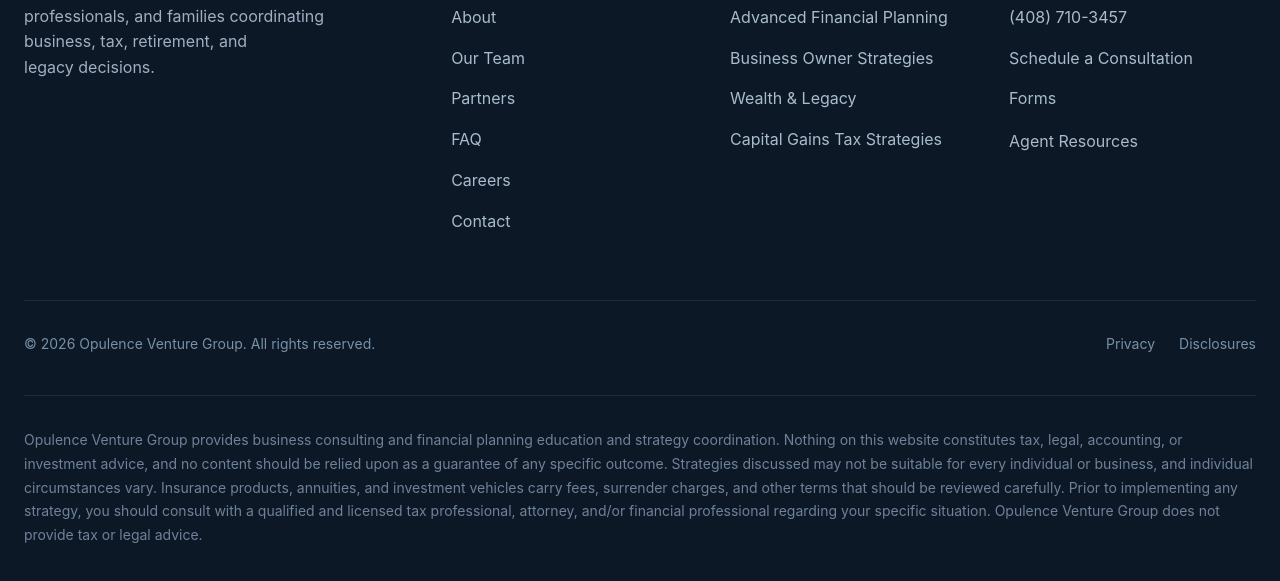
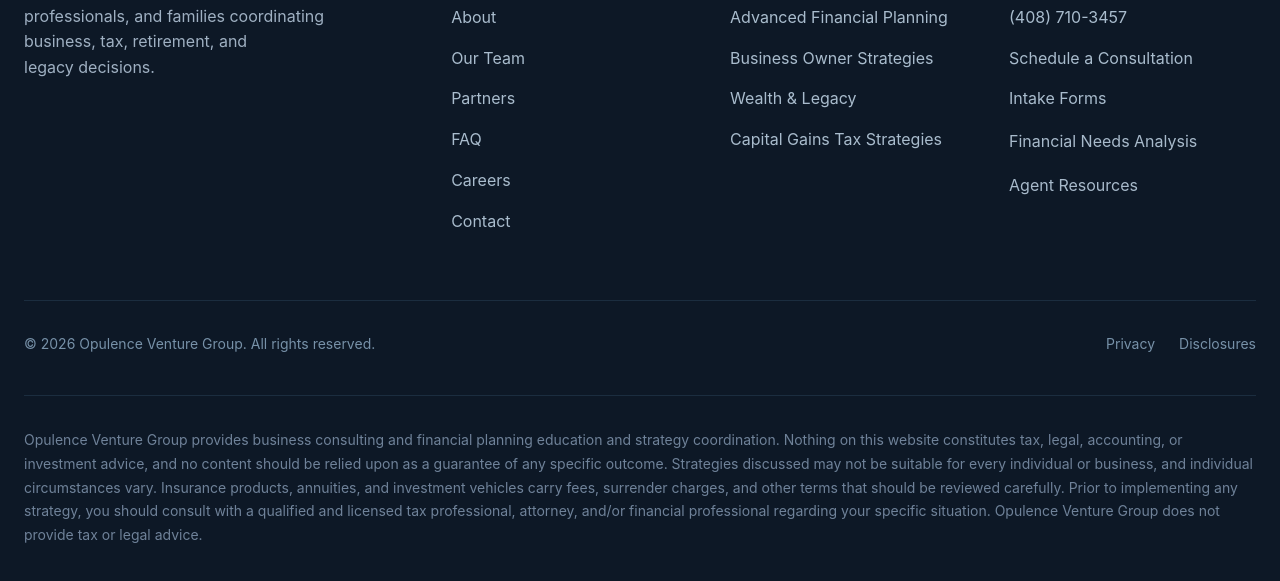
Before and after one commit to frvaladezjr-hub/opulence-venture-website, a plain HTML site: page about.html in a window 1280 px wide. Shown: the part 3560-4141 px from the top of the page. Drawn offline with nearby package versions, Linux system fonts and the light colour scheme; a web font is replaced by a local one.

Commit message:
Footer: rename Forms to Intake Forms, add Financial Needs Analysis link
Co-authored-by: Perplexity <noreply@perplexity.ai>

```diff
--- a/about.html
+++ b/about.html
@@ -221,7 +221,8 @@
           <li><a href="mailto:info@opulenceinvestments.net">info@opulenceinvestments.net</a></li>
           <li><a href="tel:+14087103457">(408) 710-3457</a></li>
           <li><a href="contact.html#consultation-form">Schedule a Consultation</a></li>
-          <li><a href="https://forms.svnagency.com/" target="_blank" rel="noopener noreferrer">Forms</a></li>
+          <li><a href="https://forms.svnagency.com/" target="_blank" rel="noopener noreferrer">Intake Forms</a></li>
+          <li><a class="footer-agent-button" href="financial-needs-analysis/" target="_blank" rel="noopener noreferrer">Financial Needs Analysis</a></li>
           <li><a class="footer-agent-button" href="agent-resources.html">Agent Resources</a></li>
         </ul>
       </div>
```
Also changed, not shown: advanced-financial-planning.html (+2 -1 lines), agent-discovery-form.html (+2 -1 lines), agent-resources.html (+2 -1 lines), business-consulting.html (+2 -1 lines), business-owner-strategies.html (+2 -1 lines), capital-gains-tax-strategies.html (+2 -1 lines), careers.html (+2 -1 lines), consultants.html (+2 -1 lines), contact.html (+2 -1 lines), faq.html (+2 -1 lines), index.html (+2 -1 lines), resources.html (+2 -1 lines), wealth-legacy.html (+2 -1 lines), 1 other file.
